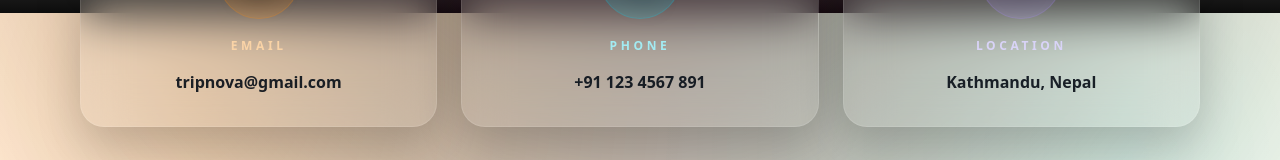
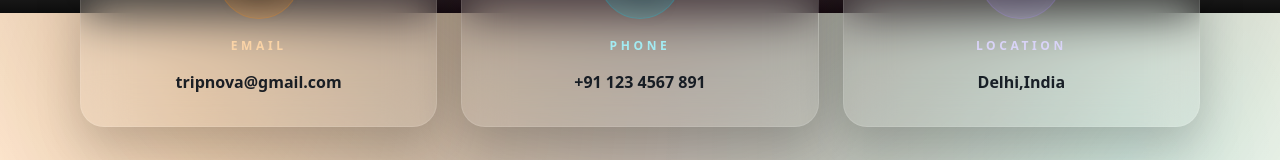
Before and after one commit to kartikkes02/TripNova-AI, a React (Vite) app in the folder frontend/: page / in a window 1280 px wide. Shown: the part 2387-2547 px from the top of the page. Built offline with nearby package versions, Linux system fonts and the light colour scheme; no server answers.

Commit message:
Update location from Kathmandu to Delhi, India

```diff
--- a/frontend/src/pages/HomePage.jsx
+++ b/frontend/src/pages/HomePage.jsx
@@ -284,7 +284,7 @@ export default function HomePage() {
               <span className="text-3xl">📍</span>
             </div>
             <div className="text-xs font-semibold uppercase tracking-[0.3em] text-violet-200/90">Location</div>
-            <div className="mt-4 text-base font-semibold text-white">Kathmandu, Nepal</div>
+            <div className="mt-4 text-base font-semibold text-white">Delhi,India</div>
           </motion.div>
         </div>
       </SectionShell>
```
